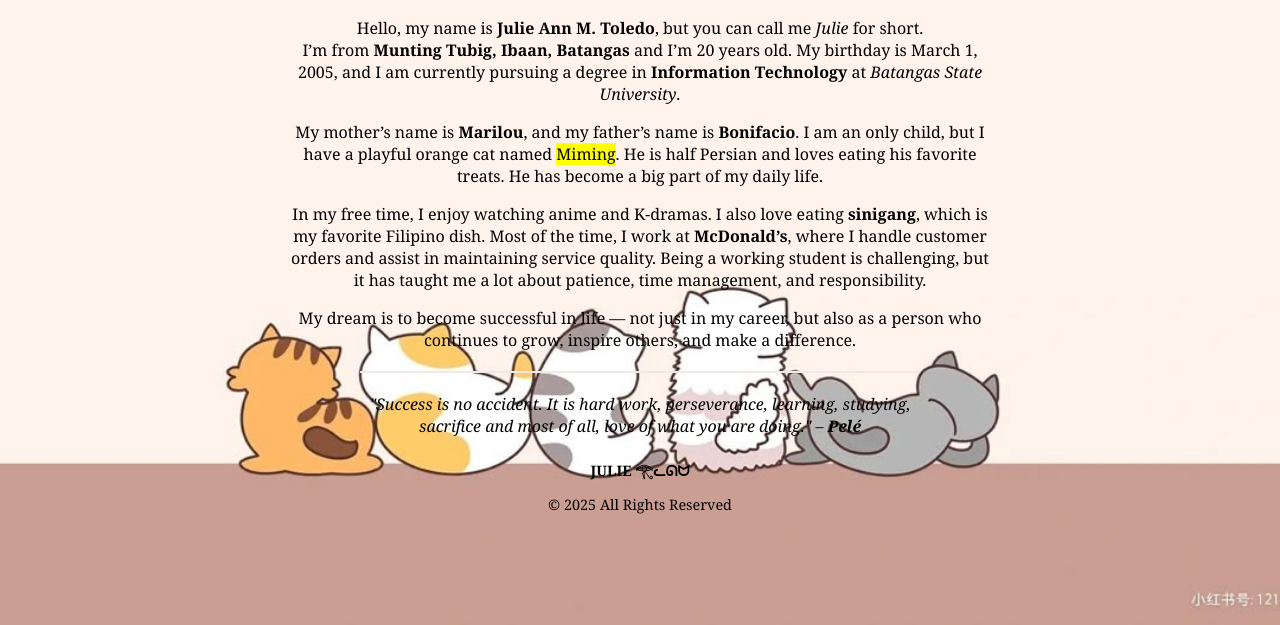
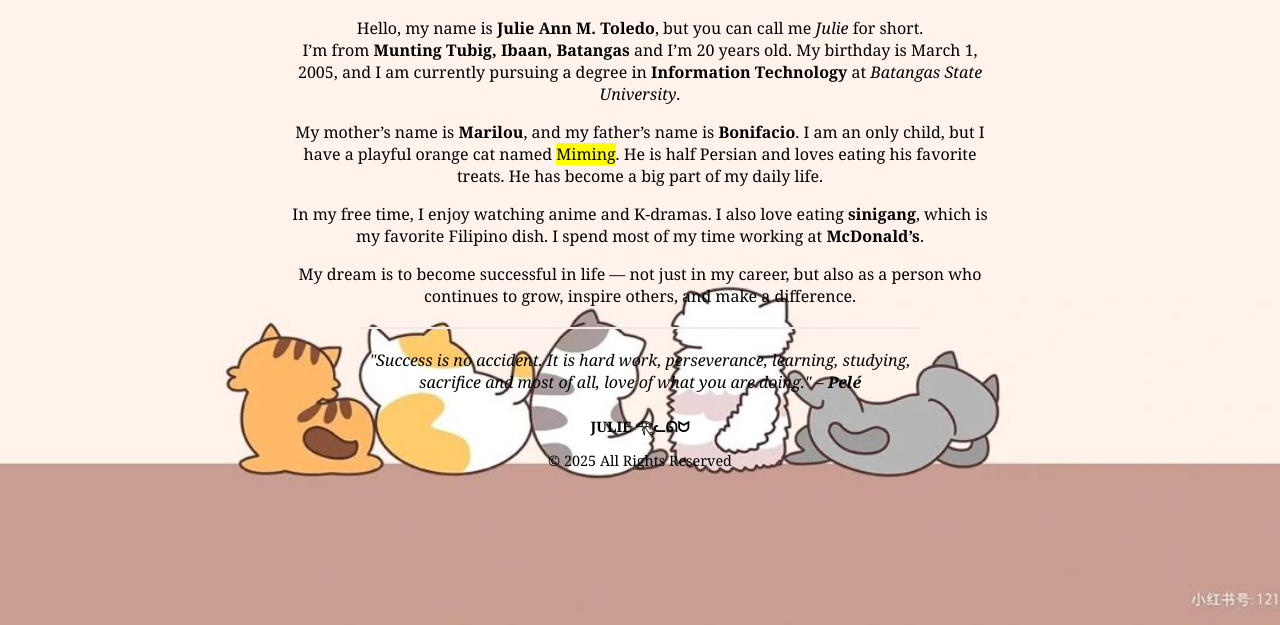
Before and after one commit to juls-01/my-introduction-page, a plain HTML site: page index.html in a window 1280 px wide. Shown: the part 175-800 px from the top of the page. Drawn offline with Linux system fonts and the light colour scheme.

Commit message:
index.html

```diff
--- a/index.html
+++ b/index.html
@@ -77,7 +77,7 @@
     </p>
 
     <p>
-      In my free time, I enjoy watching anime and K-dramas. I also love eating <strong>sinigang</strong>, which is my favorite Filipino dish. Most of the time, I work at <strong>McDonald’s</strong>, where I handle customer orders and assist in maintaining service quality. Being a working student is challenging, but it has taught me a lot about patience, time management, and responsibility.
+      In my free time, I enjoy watching anime and K-dramas. I also love eating <strong>sinigang</strong>, which is my favorite Filipino dish. I spend most of my time working at <strong>McDonald’s</strong>.
     </p>
 
     <p>
```
